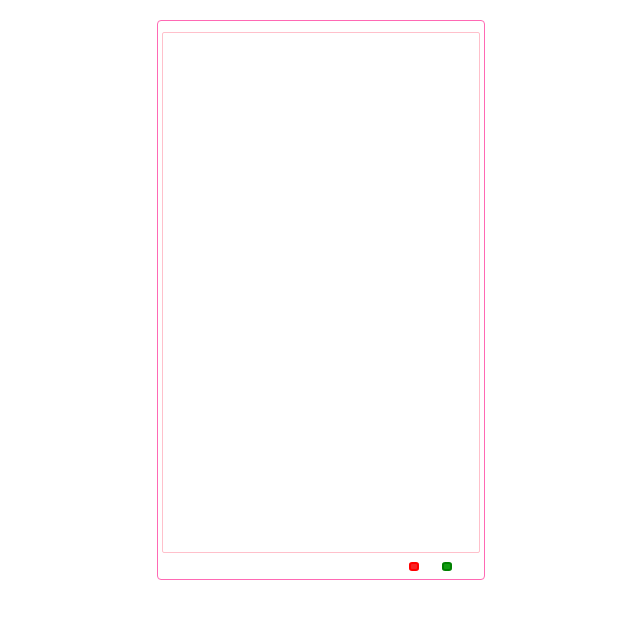
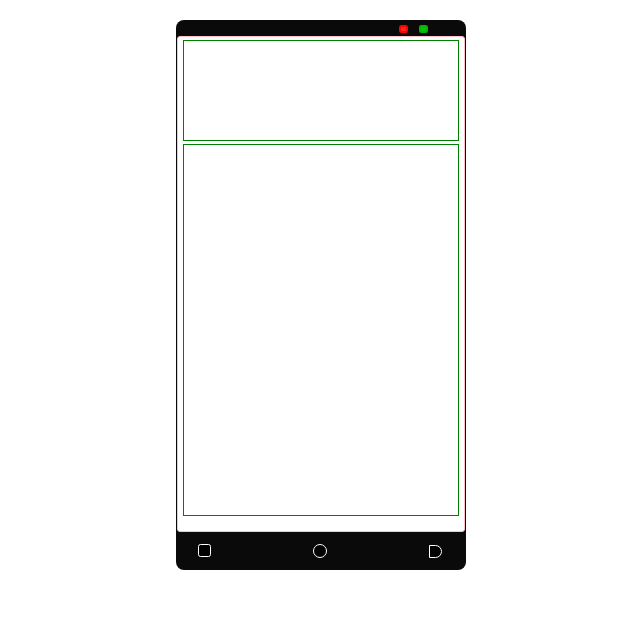
Before and after one commit to kleva-j/Javascript-Calculator, a plain HTML site: page new.html in a window 1280 px wide. Shown: the whole page, without its empty margins (319-959 px from the left). Drawn offline with Linux system fonts and the light colour scheme.

Commit message:
design a better UI

```diff
--- a/new.html
+++ b/new.html
@@ -8,18 +8,19 @@
     </head>
     <body>
         <div class="container">
+            <span class="powerOn indicator"></span>
+            <span class="powerOff indicator"></span>
             <div class="wrapper">
-                <div id="display">
+                <div id="display"></div>
+                <div id="buttons">
+
                 </div>
+            </div>
 
-            </div>
-            <div class="power-toggle"></div>
-            <div class="powerOff-toggle"></div>
+            <span id="switch1"></span>
+            <span id="switch2"></span>
+            <span id="switch3"></span>
         </div>
-
-
-
-
 
         <script src="newApp.js"></script>
     </body>
--- a/newStyle.css
+++ b/newStyle.css
@@ -1,39 +1,94 @@
 
 .container{
-    width: 26%;
-    border: 1px solid hotpink;
+    background: rgb(10, 10, 10);
+    border: 1px solid rgba(218, 209, 213, 0);
+    border-radius: 8px;
+    box-sizing: border-box;
+    height: 550px;
+    max-width: 23%;
     margin: 20px auto;
-    border-radius: 4px;
-    height: 560px;
-    box-sizing: border-box;
     position: relative;
 }
 
 .wrapper{
-    width: 97%;
+    background: white;
     border: 1px solid pink;
-    height: 93%;
-    margin: 3.32% auto;
-    border-radius: 2px;
+    border-radius: 3px;
+    height: 90%;
+    margin: 5.32% auto;
 }
 
-.power-toggle{
-    background: rgb(18, 156, 18);
-    border: 2px solid green;
-    width: 6px;
-    height: 5px;
+.powerOn{
+    background: rgb(4, 194, 4);
+    border: 2.3px solid rgb(6, 179, 6);
     border-radius: 30%;
+    height: 3.5px;
+    width: 4.5px;
     position: absolute;
-    right: 10%;
-    bottom: 1.5%
+    right: 13%;
+    top: .75%;
 }
-.powerOff-toggle{
+
+.powerOff{
     background: rgb(248, 36, 36);
     border: 2px solid red;
-    width: 6px;
-    height: 5px;
     border-radius: 30%;
+    height: 3.5px;
+    width: 4.5px;
     position: absolute;
     right: 20%;
-    bottom: 1.5%
+    top: .75%;
 }
+
+#switch1{
+    background: black;
+    border-radius: 2.5px;
+    border: 1.5px solid white;
+    height: 11px;
+    width: 11px;
+    position: absolute;
+    bottom: 2.2%;
+    right: 88%
+}
+
+#switch2{
+    background: rgb(0, 0, 0);
+    border-radius: 50%;
+    border: 1.7px solid white;
+    height: 12px;
+    width: 12px;
+    position: absolute;
+    right: 48%;
+    bottom: 2%;
+}
+
+#switch3{
+    background: rgb(0, 0, 0);
+    border: 1.5px solid white;
+    border-radius: 0 50% 50% 0;
+    height: 11px;
+    width: 11px;
+    position: absolute;
+    right: 8%;
+    bottom: 2%;
+}
+
+#switch1:hover, #switch2:hover, #switch3:hover{
+    background: rgb(44, 43, 43);
+    background: white;
+    cursor: pointer;
+    border: 1px solid grey
+}
+
+
+#display{
+    height: 20%;
+    border: 1px solid green;
+    margin: 3px 2%;
+}
+
+#buttons{
+    border: 1px solid green;
+    margin: 3px 2%;
+    height: 75%;
+}
```
